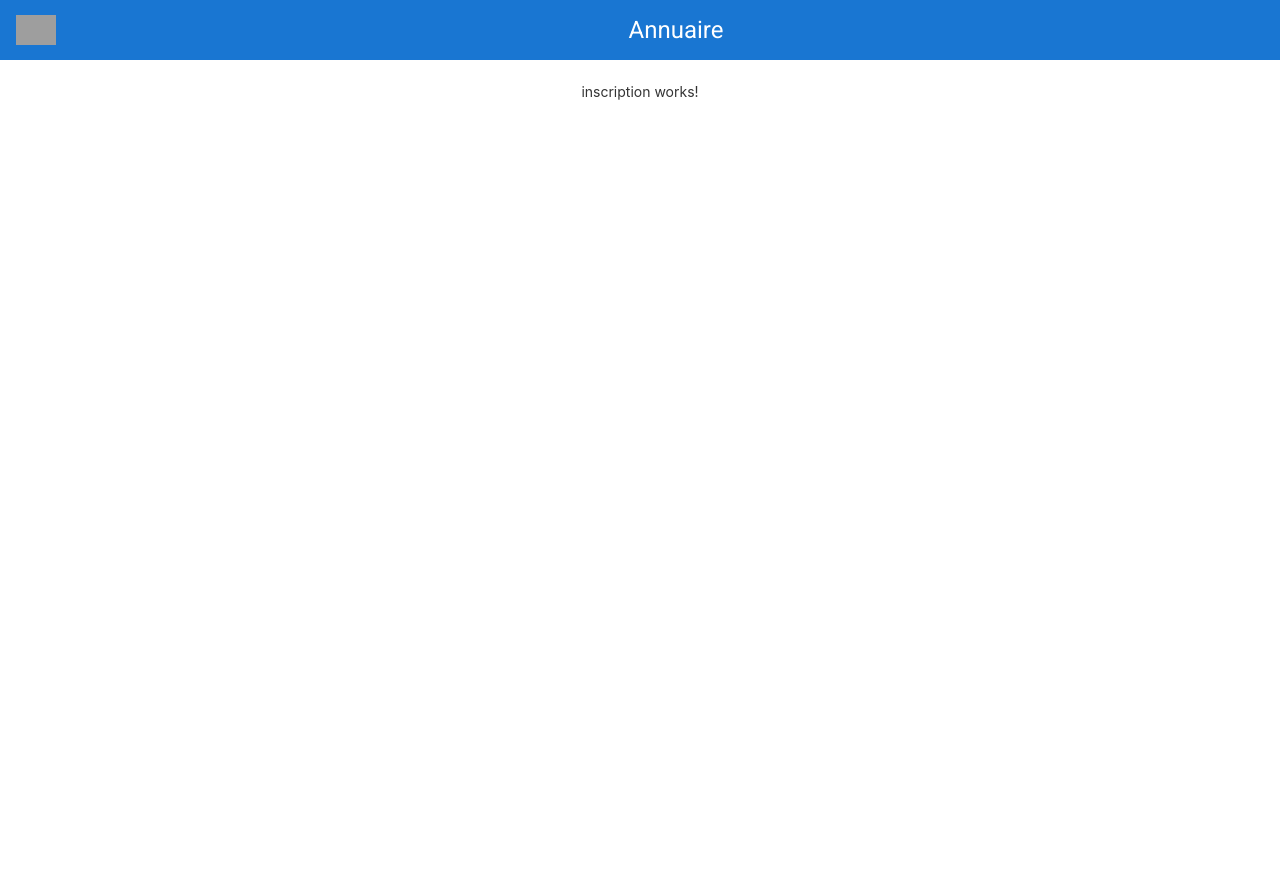
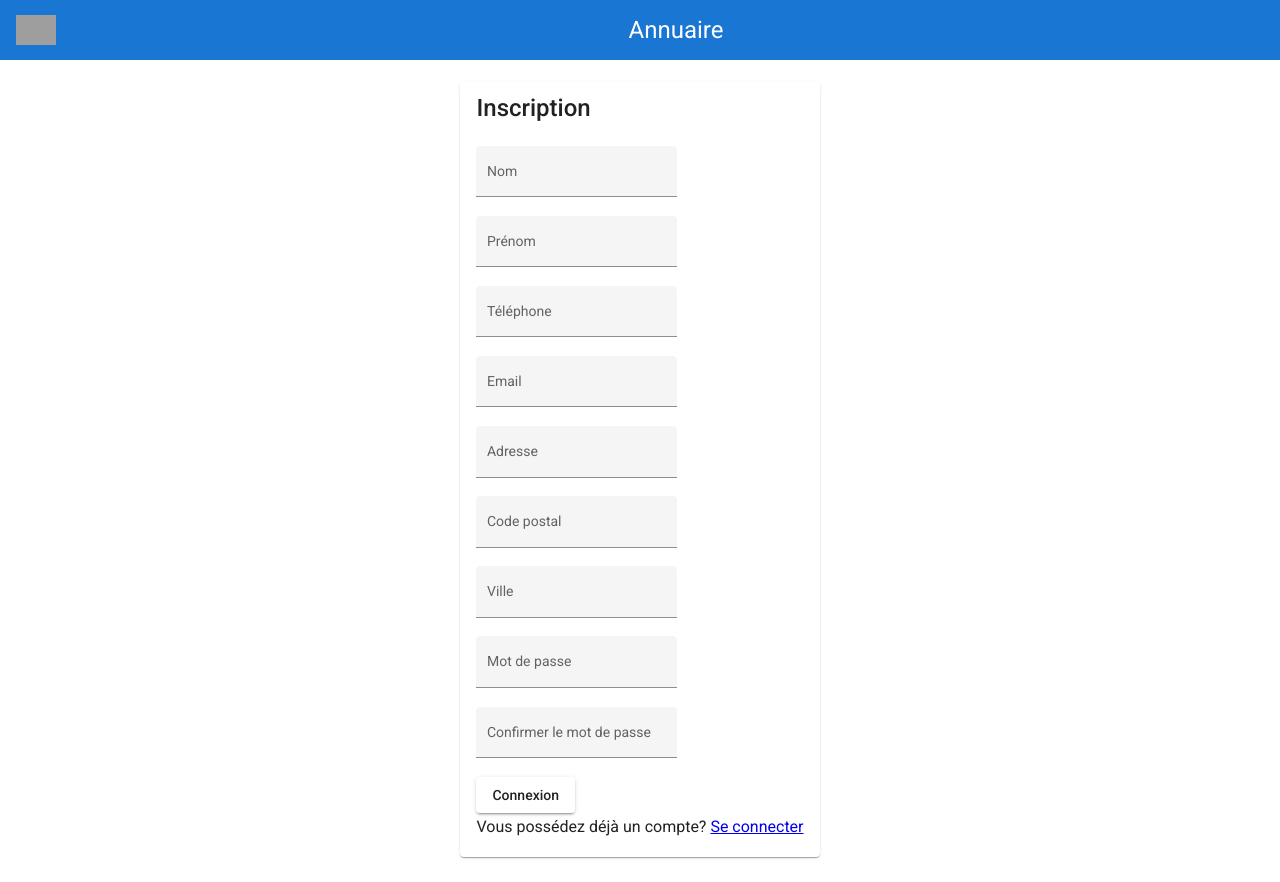
Before and after one commit to Nicolas-masselot/AnnuaireFrontend, an Angular app in the folder annuaireFrontend/: page /inscription in a window 1280 px wide. Built offline with nearby package versions, Linux system fonts and the light colour scheme; grey boxes are pictures that could not be loaded.

Commit message:
Formulaire page inscription

```diff
--- a/annuaireFrontend/src/app/app-routing.module.ts
+++ b/annuaireFrontend/src/app/app-routing.module.ts
@@ -6,6 +6,7 @@ import { ListeUtilisateursComponent } from './liste-utilisateurs/liste-utilisate
 import { ProfilComponent } from './profil/profil.component';
 
 const routes: Routes = [
+  { path: '',   redirectTo: '/connexion', pathMatch: 'full' },
   { path: 'connexion', component: ConnexionComponent },
   { path: 'inscription', component: InscriptionComponent },
   { path: 'liste_utilisateur', component: ListeUtilisateursComponent },
--- a/annuaireFrontend/src/app/connexion/connexion.component.html
+++ b/annuaireFrontend/src/app/connexion/connexion.component.html
@@ -15,7 +15,7 @@
     <button mat-raised-button>Connexion</button>
     <br>
     <h3>
-      Vous ne disposez pas de compte? <a [routerLink]="['/inscription']">S'inscrire</a>
+      Vous ne possédez pas de compte? <a [routerLink]="['/inscription']">S'inscrire</a>
     </h3>
   </mat-card>
 </div>
--- a/annuaireFrontend/src/app/connexion/connexion.component.ts
+++ b/annuaireFrontend/src/app/connexion/connexion.component.ts
@@ -18,6 +18,5 @@ export class ConnexionComponent implements OnInit {
     });
   }
 
-  ngOnInit(): void {
-  }
+  ngOnInit(): void {}
 }
--- a/annuaireFrontend/src/app/inscription/inscription.component.html
+++ b/annuaireFrontend/src/app/inscription/inscription.component.html
@@ -1 +1,56 @@
-<p>inscription works!</p>
+<div>
+  <mat-card width="page-width">
+    <mat-card-title>Inscription</mat-card-title>
+    <br>
+    <mat-form-field appearance="fill" [floatLabel]="floatLabelControl.value">
+      <mat-label>Nom</mat-label>
+      <input matInput placeholder="B Goode">
+    </mat-form-field>
+    <br>
+    <mat-form-field appearance="fill" [floatLabel]="floatLabelControl.value">
+      <mat-label>Prénom</mat-label>
+      <input matInput placeholder="Johnny">
+    </mat-form-field>
+    <br>
+    <mat-form-field appearance="fill" [floatLabel]="floatLabelControl.value">
+      <mat-label>Téléphone</mat-label>
+      <input matInput placeholder="06 12 34 56 78">
+    </mat-form-field>
+    <br>
+    <mat-form-field appearance="fill" [floatLabel]="floatLabelControl.value">
+      <mat-label>Email</mat-label>
+      <input matInput placeholder="azerty@qsdf.fr">
+    </mat-form-field>
+    <br>
+    <mat-form-field appearance="fill" [floatLabel]="floatLabelControl.value">
+      <mat-label>Adresse</mat-label>
+      <input matInput placeholder="3 rue de la Hess">
+    </mat-form-field>
+    <br>
+    <mat-form-field appearance="fill" [floatLabel]="floatLabelControl.value">
+      <mat-label>Code postal</mat-label>
+      <input matInput placeholder="75001">
+    </mat-form-field>
+    <br>
+    <mat-form-field appearance="fill" [floatLabel]="floatLabelControl.value">
+      <mat-label>Ville</mat-label>
+      <input matInput placeholder="South Park">
+    </mat-form-field>
+    <br>
+    <mat-form-field appearance="fill" [floatLabel]="floatLabelControl.value">
+      <mat-label>Mot de passe</mat-label>
+      <input matInput placeholder="********">
+    </mat-form-field>
+    <br>
+    <mat-form-field appearance="fill" [floatLabel]="floatLabelControl.value">
+      <mat-label>Confirmer le mot de passe</mat-label>
+      <input matInput placeholder="********">
+    </mat-form-field>
+    <br>
+    <button mat-raised-button>Connexion</button>
+    <br>
+    <h3>
+      Vous possédez déjà un compte? <a [routerLink]="['/connexion']">Se connecter</a>
+    </h3>
+  </mat-card>
+</div>
--- a/annuaireFrontend/src/app/inscription/inscription.component.ts
+++ b/annuaireFrontend/src/app/inscription/inscription.component.ts
@@ -1,4 +1,6 @@
 import { Component, OnInit } from '@angular/core';
+import {FormBuilder, FormControl, FormGroup} from '@angular/forms';
+
 
 @Component({
   selector: 'app-inscription',
@@ -6,10 +8,16 @@ import { Component, OnInit } from '@angular/core';
   styleUrls: ['./inscription.component.scss']
 })
 export class InscriptionComponent implements OnInit {
+  options: FormGroup;
+  hideRequiredControl = new FormControl(false);
+  floatLabelControl = new FormControl('auto');
 
-  constructor() { }
-
-  ngOnInit(): void {
+  constructor(fb: FormBuilder) {
+    this.options = fb.group({
+      hideRequired: this.hideRequiredControl,
+      floatLabel: this.floatLabelControl,
+    });
   }
 
+  ngOnInit(): void {}
 }
```
